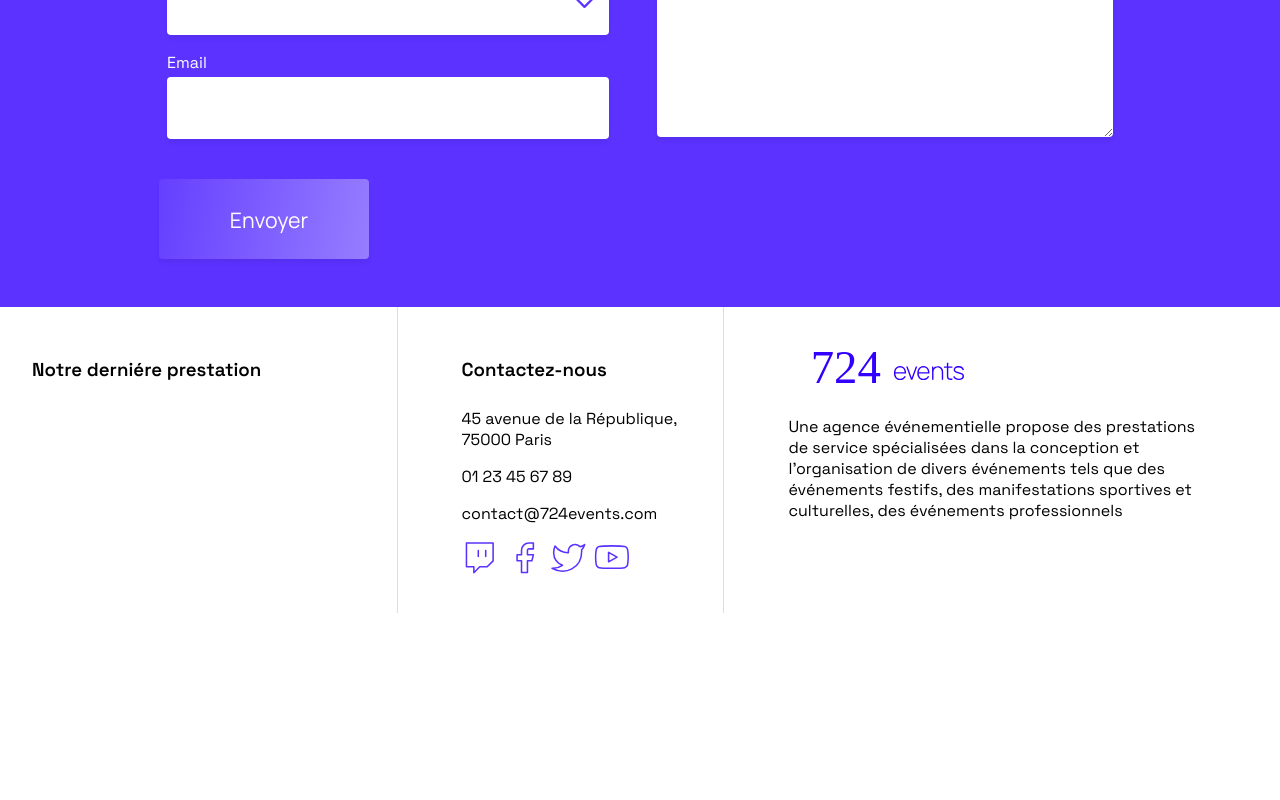
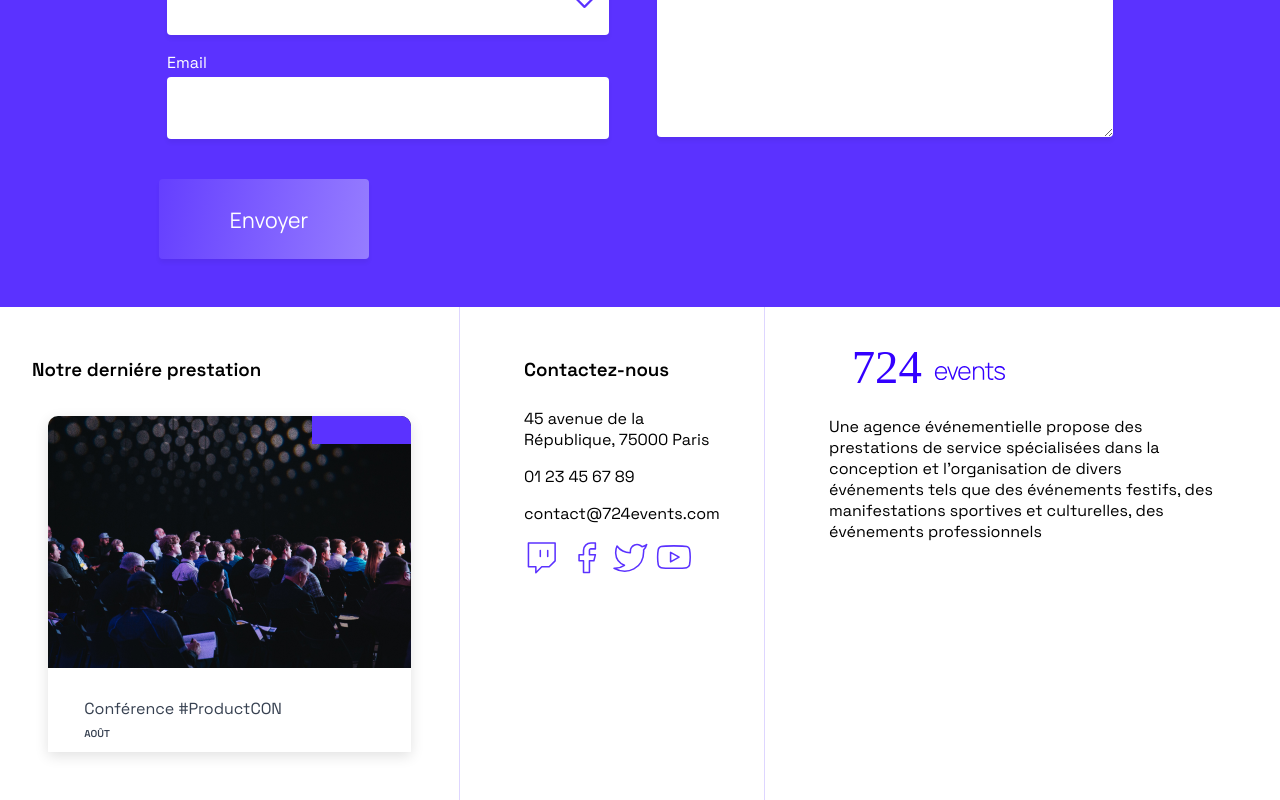
Before and after one commit to NemoPNK/Projet-9-Leopold-David, a React (Create React App) app: page / in a window 1280 px wide. Shown: the part 5806-6606 px from the top of the page. Before the commit the page ends 6419 px from the top, so only its background shows below. Built offline with nearby package versions, Linux system fonts and the light colour scheme.

Commit message:
Correction du bug sur les presentations dans le footer

```diff
--- a/src/contexts/DataContext/index.js
+++ b/src/contexts/DataContext/index.js
@@ -19,6 +19,9 @@ export const api = {
 export const DataProvider = ({ children }) => {
   const [error, setError] = useState(null);
   const [data, setData] = useState(null);
+  const last =
+  data?.events &&
+  [...data.events].sort((a, b) => new Date(b.date) - new Date(a.date))[0];
   const getData = useCallback(async () => {
     try {
       setData(await api.loadData());
@@ -37,6 +40,7 @@ export const DataProvider = ({ children }) => {
       value={{
         data,
         error,
+        last,
       }}
     >
       {children}
```
